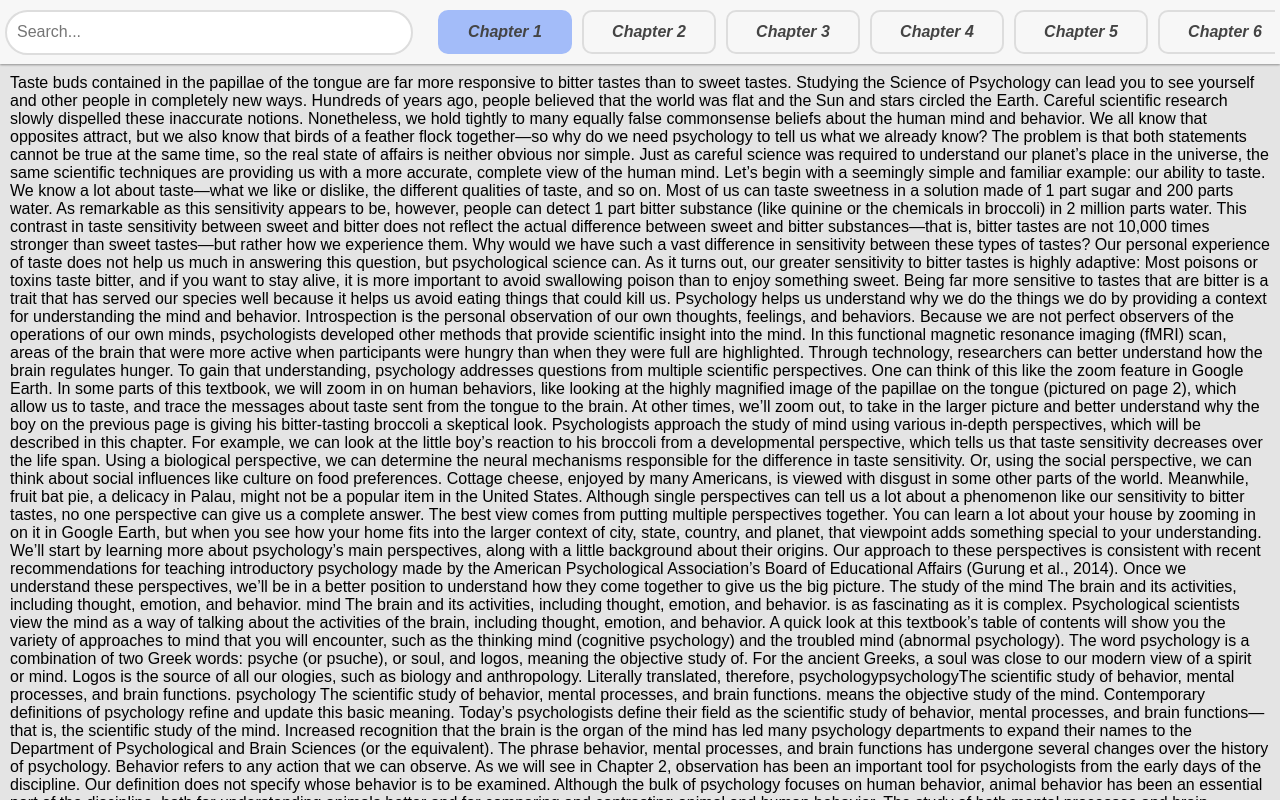
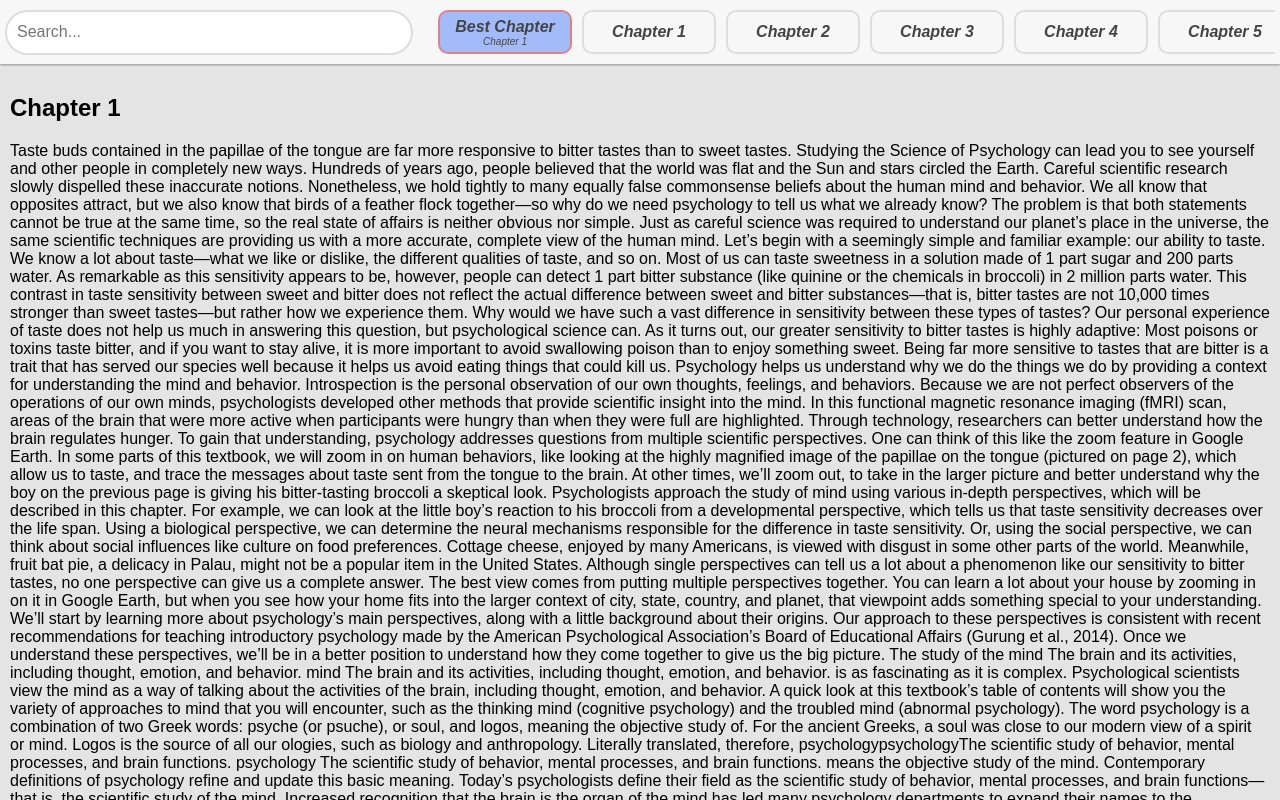
Before and after one commit to khevamann/TextSearch, a React (Create React App) app: page / in a window 1280 px wide. Built offline with nearby package versions, Linux system fonts and the light colour scheme.

Commit message:
Added a best chapter section for easier navigation as well as showing what chapters have the most matches.

```diff
--- a/src/components/App/App.tsx
+++ b/src/components/App/App.tsx
@@ -11,8 +11,10 @@ import {
 } from "../../constants";
 import {
   calculateScore,
+  findAllChapMatches,
   getChapterSentences,
   getChapterText,
+  indexOfMax,
   isValidReplacement,
 } from "../../utils";
 
@@ -21,14 +23,18 @@ interface StateTypes {
   chapter: number;
   sentences: Array<Sentence>;
   currSentence: number;
+  bestChap: number;
+  chapMatches: Array<number>;
 }
 
 class App extends React.Component {
   state: StateTypes = {
     sentences: [],
     wordObjs: {},
-    chapter: 1,
+    chapter: 0,
     currSentence: -1,
+    bestChap: 1,
+    chapMatches: [],
   };
   componentDidMount(): void {
     this.setState({ sentences: getChapterSentences(1) });
@@ -53,7 +59,14 @@ class App extends React.Component {
 
   runSearch(chapterNum?: number) {
     let { wordObjs, chapter } = this.state;
-    chapter = chapterNum || chapter;
+    chapter =
+      chapterNum !== undefined && chapterNum >= 0 ? chapterNum : chapter;
+
+    let chapMatches = findAllChapMatches(wordObjs);
+    let bestChap = indexOfMax(chapMatches) + 1;
+    if (chapter === 0) {
+      chapter = bestChap;
+    }
 
     let sentCount: Array<Sentence> = getChapterText(chapter).map(
       (value: string, sentIndex: number) => {
@@ -92,7 +105,8 @@ class App extends React.Component {
         };
       }
     );
-    this.setState({ sentences: sentCount });
+
+    this.setState({ sentences: sentCount, chapMatches, bestChap });
   }
 
   getTopSentences(numSent: number) {
@@ -101,7 +115,8 @@ class App extends React.Component {
 
     return newSents
       .sort((sent1: Sentence, sent2: Sentence) => sent2.score - sent1.score)
-      .slice(0, numSent).filter((sent) => sent.score > 0);
+      .slice(0, numSent)
+      .filter((sent) => sent.score > 0);
   }
 
   scrollTo(sentNumber: number) {
@@ -157,11 +172,14 @@ class App extends React.Component {
 
     this.runSearch();
   }
+
   render() {
-    const { wordObjs, sentences } = this.state;
+    const { wordObjs, sentences, bestChap, chapMatches, chapter } = this.state;
     return (
       <div className="App_Container">
         <Header
+          bestChap={bestChap}
+          chapMatches={chapMatches}
           onWordChange={this.updateWords.bind(this)}
           onChapterChange={this.onChapterChange.bind(this)}
         />
@@ -172,7 +190,11 @@ class App extends React.Component {
             toggleEnable={this.toggleEnable.bind(this)}
             scrollTo={this.scrollTo.bind(this)}
           />
-          <TextView sentences={sentences} />
+          <TextView
+            sentences={sentences}
+            chapter={chapter}
+            bestChapter={bestChap}
+          />
         </div>
       </div>
     );
--- a/src/components/ChapterBtn/ChapterBtn.css
+++ b/src/components/ChapterBtn/ChapterBtn.css
@@ -6,6 +6,7 @@
     min-width: 120px;
     height: 30px;
     display: flex;
+    flex-direction: column;
     align-items: center;
     justify-content: center;
     font-weight: bold;
@@ -18,3 +19,13 @@
     background-color: #A3BCF9;
     border-color: #A3BCF9;
 }
+
+.Button_Matches {
+    font-size: 10px;
+    padding: 0;
+    margin: 0;
+    font-weight: 300;
+}
+.Button_Best{
+    border-color: #E08087;
+}
--- a/src/components/ChapterBtn/ChapterBtn.tsx
+++ b/src/components/ChapterBtn/ChapterBtn.tsx
@@ -4,6 +4,8 @@ import "./ChapterBtn.css";
 interface PropType {
   index: number;
   selected: boolean;
+  matchNumber?: number;
+  chapterNum?: number;
   onChapSelected(index: number): void;
 }
 
@@ -16,14 +18,31 @@ class ChapterBtn extends React.Component<PropType> {
   }
 
   render() {
-    const { index, selected } = this.props;
+    const { index, selected, matchNumber, chapterNum } = this.props;
     return (
+      <>
+        {index === 0 ? (
+          <div
+            className={`Button Button_Best ${selected ? "Button_Selected" : ""}`}
+            onClick={this.chapSelected.bind(this)}
+          >
+            Best Chapter
+            {chapterNum && chapterNum >= 0 && (
+              <p className="Button_Matches">Chapter {chapterNum}</p>
+            )}
+          </div>
+        ) : (
           <div
             className={`Button ${selected ? "Button_Selected" : ""}`}
             onClick={this.chapSelected.bind(this)}
           >
             Chapter {index}
+            {matchNumber !== undefined && (
+              <p className="Button_Matches">{matchNumber} matches</p>
+            )}
           </div>
+        )}
+      </>
     );
   }
 }
--- a/src/components/Header/Header.tsx
+++ b/src/components/Header/Header.tsx
@@ -7,27 +7,38 @@ import { NUM_CHAPTERS } from "../../constants";
 interface PropType {
   onWordChange(words: Array<string>): void;
   onChapterChange(index: number): void;
+  bestChap: number;
+  chapMatches: Array<number>;
 }
 
 class Header extends React.Component<PropType> {
   state = {
-    selected: 1,
+    selected: 0,
+    chapMatches: [],
+    bestChap: -1,
   };
   handleSelection(index: number) {
     this.setState({ selected: index });
-    this.props.onChapterChange(index)
+    this.props.onChapterChange(index);
   }
   render() {
-    const { onWordChange } = this.props;
+    const { onWordChange, bestChap, chapMatches } = this.props;
     const { selected } = this.state;
     return (
       <div className="Header_Container">
         <SearchBar onWordChange={onWordChange} />
         <div className="Header_Buttons">
+          <ChapterBtn
+            index={0}
+            chapterNum={bestChap}
+            selected={selected === 0}
+            onChapSelected={this.handleSelection.bind(this)}
+          />
           {Array.from(Array(NUM_CHAPTERS)).map((data, index) => (
             <ChapterBtn
               key={index}
               index={index + 1}
+              matchNumber={chapMatches[index]}
               selected={selected === index + 1}
               onChapSelected={this.handleSelection.bind(this)}
             />
--- a/src/components/TextView/TextView.tsx
+++ b/src/components/TextView/TextView.tsx
@@ -5,11 +5,14 @@ import { Sentence } from "../../constants";
 
 interface PropTypes {
   sentences: Array<Sentence>;
+  chapter: number;
+  bestChapter: number;
 }
 
-function TextView({ sentences }: PropTypes) {
+function TextView({ sentences, chapter, bestChapter }: PropTypes) {
   return (
     <div className="TextView_Container">
+      <h2>Chapter {chapter === 0 ? bestChapter : chapter}</h2>
       <p>
         {ReactHtmlParser(
           sentences
--- a/src/utils.ts
+++ b/src/utils.ts
@@ -16,32 +16,32 @@ import { text as text15 } from "./assets/texts/15";
 import { text as text16 } from "./assets/texts/16";
 import { Sentence, SentenceScore } from "./constants";
 const allTexts = [
-  text1.split("."),
-  text2.split("."),
-  text3.split("."),
-  text4.split("."),
-  text5.split("."),
-  text6.split("."),
-  text7.split("."),
-  text8.split("."),
-  text9.split("."),
-  text10.split("."),
-  text11.split("."),
-  text12.split("."),
-  text13.split("."),
-  text14.split("."),
-  text15.split("."),
-  text16.split("."),
+  text1,
+  text2,
+  text3,
+  text4,
+  text5,
+  text6,
+  text7,
+  text8,
+  text9,
+  text10,
+  text11,
+  text12,
+  text13,
+  text14,
+  text15,
+  text16,
 ];
 
 export function getChapterText(chapter: number): Array<string> {
   if (chapter > 16 || chapter < 1) return [];
-  return allTexts[chapter - 1];
+  return allTexts[chapter - 1].split(".");
 }
 
 export function getChapterSentences(chapter: number): Array<Sentence> {
   if (chapter > 16 || chapter < 1) return [];
-  return allTexts[chapter - 1].map((text, index) => ({
+  return getChapterText(chapter).map((text, index) => ({
     score: 0,
     text: text,
     index,
@@ -56,6 +56,16 @@ export function calculateScore(scoreObj: SentenceScore): number {
     scoreObj.count * 10 + scoreObj.uniqueCount * 50 - scoreObj.length / 10,
     0
   );
+}
+
+export function findAllChapMatches(wordObjs: any): Array<number> {
+  let chapMatches = new Array(16).fill(0);
+  allTexts.forEach((chap, index) => {
+    chap.split(" ").forEach((word) => {
+      if (wordObjs[word]) chapMatches[index]++;
+    });
+  });
+  return chapMatches;
 }
 
 export function isValidReplacement(wordObjs: any, wordComp: string): string {
@@ -74,3 +84,17 @@ export function isValidReplacement(wordObjs: any, wordComp: string): string {
   }
   return "";
 }
+
+export function indexOfMax(arr: Array<number>): number {
+  let max = arr[0];
+  let maxIndex = 0;
+
+  for (let i = 1; i < arr.length; i++) {
+    if (arr[i] > max) {
+      maxIndex = i;
+      max = arr[i];
+    }
+  }
+
+  return maxIndex;
+}
```
Lines whose indentation alone changed are shown as unchanged.
